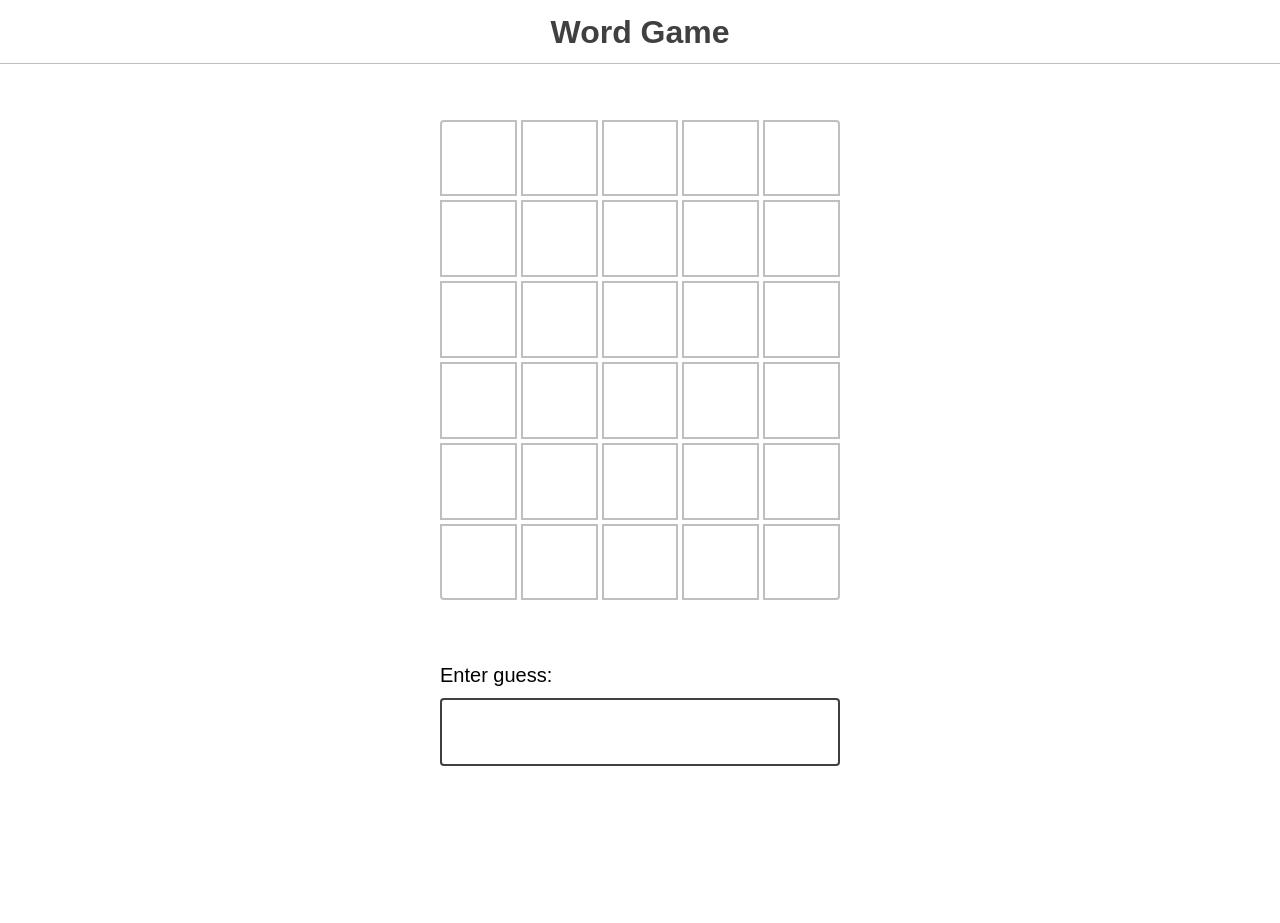
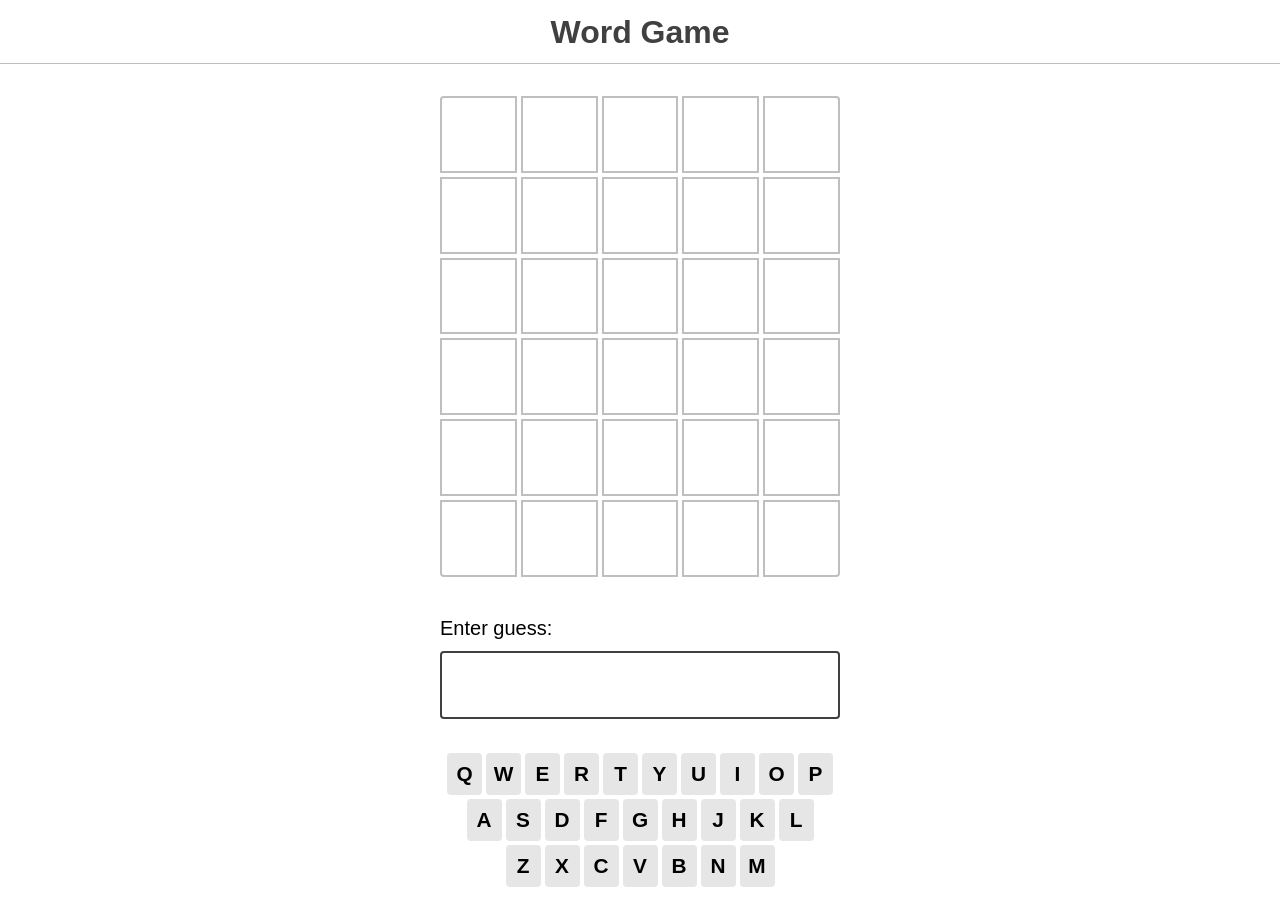
Before and after one commit to joy-of-react/project-wordle, a React (Vite) app: page / in a window 1280 px wide. Before the commit the page ends 800 px from the top, so only its background shows below. Built offline with nearby package versions, Linux system fonts and the light colour scheme.

Commit message:
Hook Keyboard to the Game

```diff
--- a/src/components/Game/Game.js
+++ b/src/components/Game/Game.js
@@ -6,6 +6,7 @@ import GameOverBanner from "../GameOverBanner";
 import GuessInput from "../GuessInput";
 import GuessResults from "../GuessResults";
 import {NUM_OF_GUESSES_ALLOWED} from "../../constants";
+import Keyboard from "../Keyboard";
 
 // Pick a random word on every pageload.
 const answer = sample(WORDS);
@@ -15,6 +16,7 @@ console.info({answer});
 function Game() {
     const [guesses, setGuesses] = React.useState([]);
     const [outcome, setOutcome] = React.useState('');
+    const [guess, setGuess] = React.useState('');
 
     function checkOutcome(guess, guesses) {
         if (guess === answer && guesses.length <= NUM_OF_GUESSES_ALLOWED) {
@@ -34,7 +36,8 @@ function Game() {
     return (
         <>
             <GuessResults guesses={guesses} answer={answer}/>
-            <GuessInput addNewGuess={addNewGuess} disabled={outcome !== ''}/>
+            <GuessInput addNewGuess={addNewGuess} disabled={outcome !== ''} guess={guess} setGuess={setGuess}/>
+            <Keyboard currentGuess={guess} setCurrentGuess={setGuess} guesses={guesses} answer={answer}/>
             {['win', 'lose'].includes(outcome) &&
                 <GameOverBanner outcome={outcome} totalGuesses={guesses.length} answer={answer}/>}
         </>
--- a/src/components/GuessInput/GuessInput.js
+++ b/src/components/GuessInput/GuessInput.js
@@ -1,11 +1,10 @@
 import React from 'react';
 import {NUM_OF_LETTERS_ALLOWED} from "../../constants";
 
-function GuessInput({addNewGuess, disabled}) {
-    const [guess, setGuess] = React.useState('');
+function GuessInput({addNewGuess, disabled, guess, setGuess}) {
     return (
         <form
-            // id="guess-input-wrapper"
+            id="guess-input-form"
             className="guess-input-wrapper"
             onSubmit={(event) => {
                 addNewGuess(guess);
```
